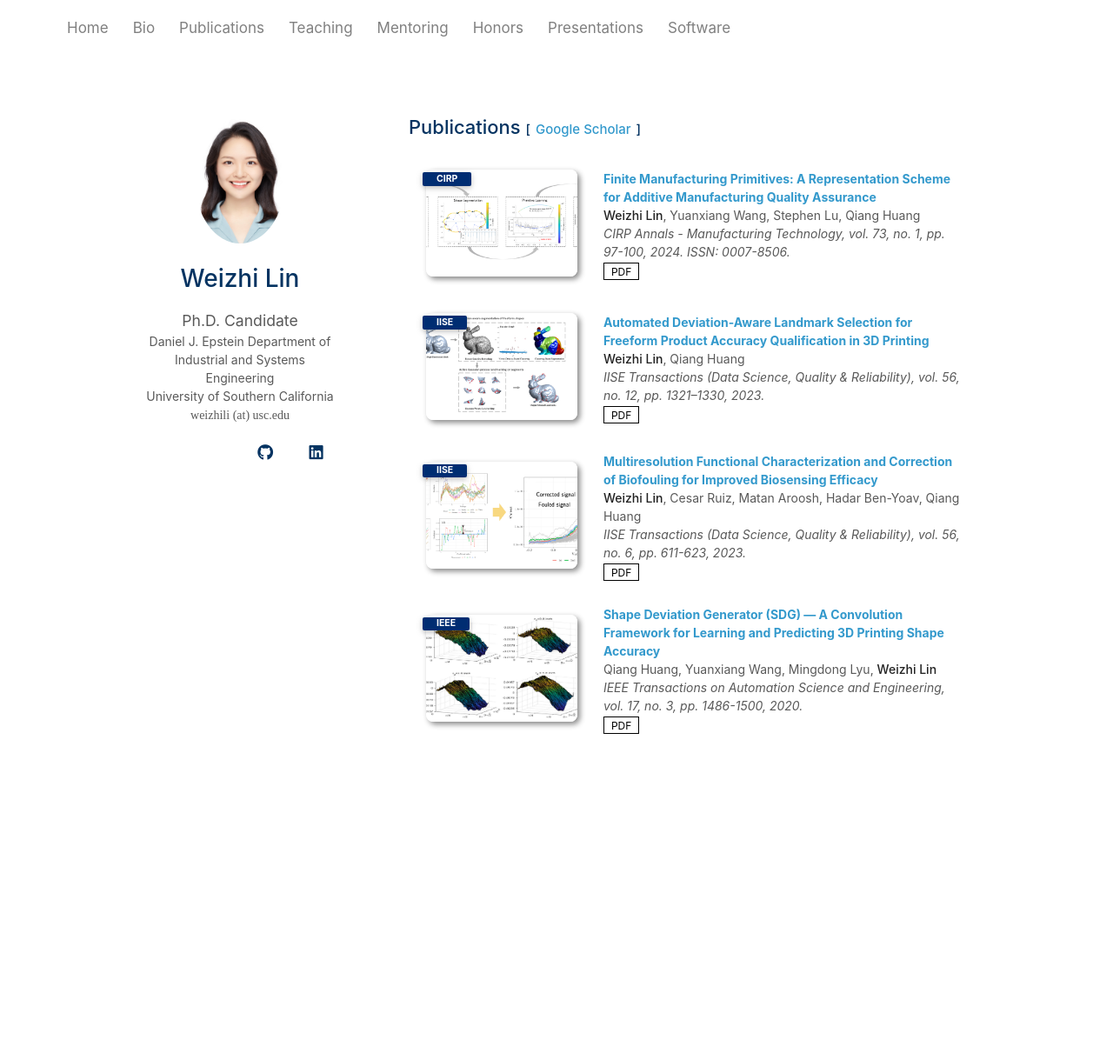
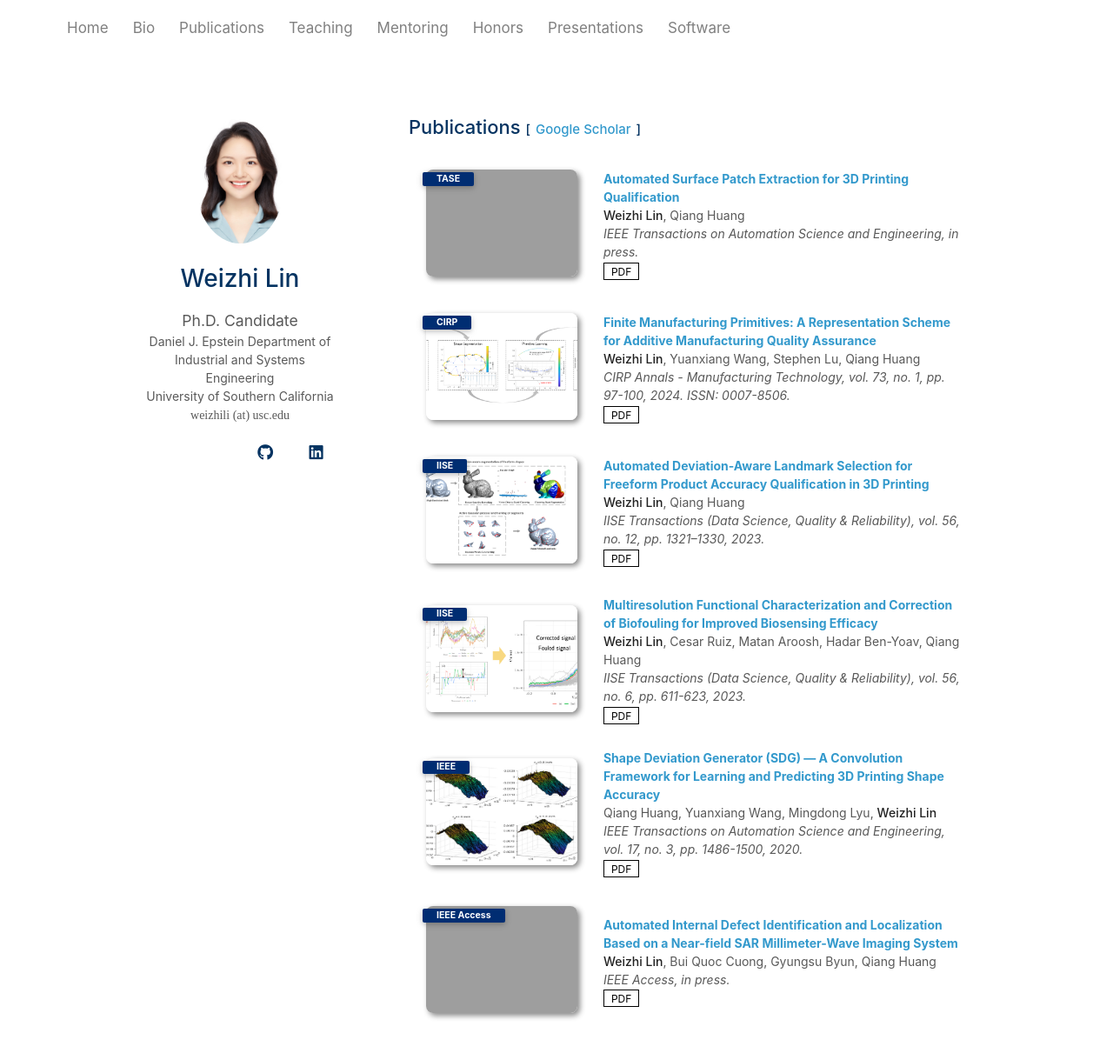
Before and after one commit to weizhi-lin/weizhi-lin.github.io, a Jekyll site: the page built from publications.md, in a window 1280 px wide and 1272 px high. Shown: the top 1211 px of the window at 87% size. Built offline with Jekyll 4.4.1, drawn with Linux system fonts in a browser that asks for light colours; a style sheet for code colours, icons or effects is not loaded; grey boxes are pictures that could not be loaded.

Commit message:
Update publications.yml

```diff
--- a/_data/publications.yml
+++ b/_data/publications.yml
@@ -1,4 +1,10 @@
 main:
+  - title: "Automated Surface Patch Extraction for 3D Printing Qualification"
+    authors: "<strong>Weizhi Lin</strong>, Qiang Huang"
+    conference_short: "TASE"
+    conference: "IEEE Transactions on Automation Science and Engineering, in press."
+    pdf: "https://doi.org/10.1109/TASE.2025.3535900"
+    image: "./assets/img/patch.png"
 
   - title: "Finite Manufacturing Primitives: A Representation Scheme for Additive Manufacturing Quality Assurance"
     authors: "<strong>Weizhi Lin</strong>, Yuanxiang Wang, Stephen Lu, Qiang Huang"
@@ -27,3 +33,10 @@ main:
     conference: "IEEE Transactions on Automation Science and Engineering, vol. 17, no. 3, pp. 1486-1500, 2020."
     pdf: "https://doi.org/10.1109/TASE.2019.2959211"
     image: "./assets/img/SDG.png"
+
+  - title: "Automated Internal Defect Identification and Localization Based on a Near-field SAR Millimeter-Wave Imaging System"
+    authors: "<strong>Weizhi Lin</strong>, Bui Quoc Cuong, Gyungsu Byun, Qiang Huang"
+    conference_short: "IEEE Access"
+    conference: "IEEE Access, in press."
+    pdf: "https://doi.org/10.1109/ACCESS.2025.3531913"
+    image: "./assets/img/ieee_access.png"
```
